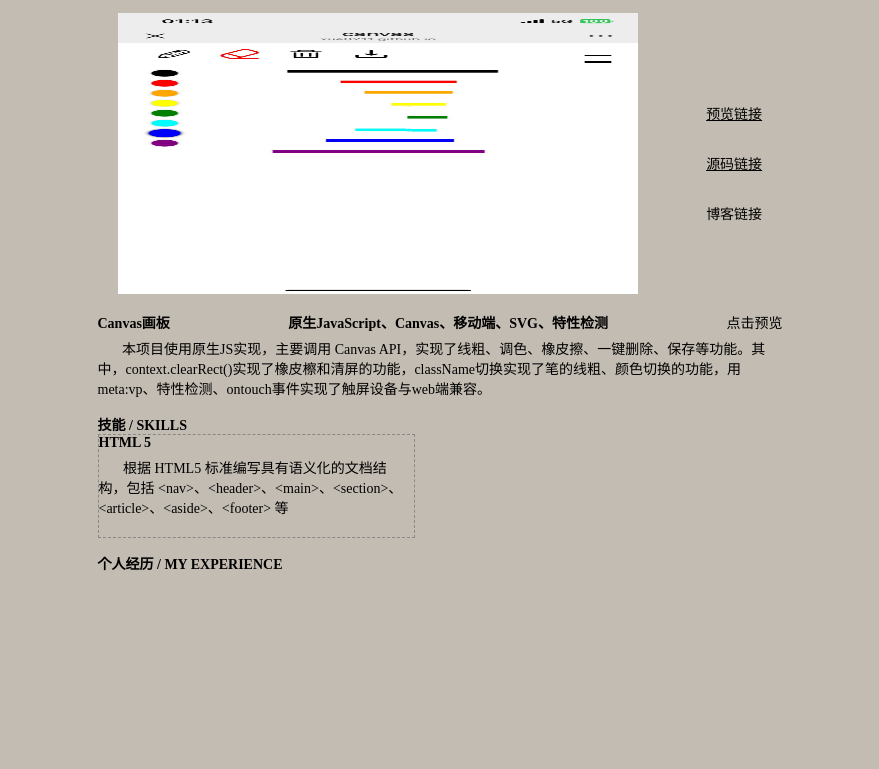
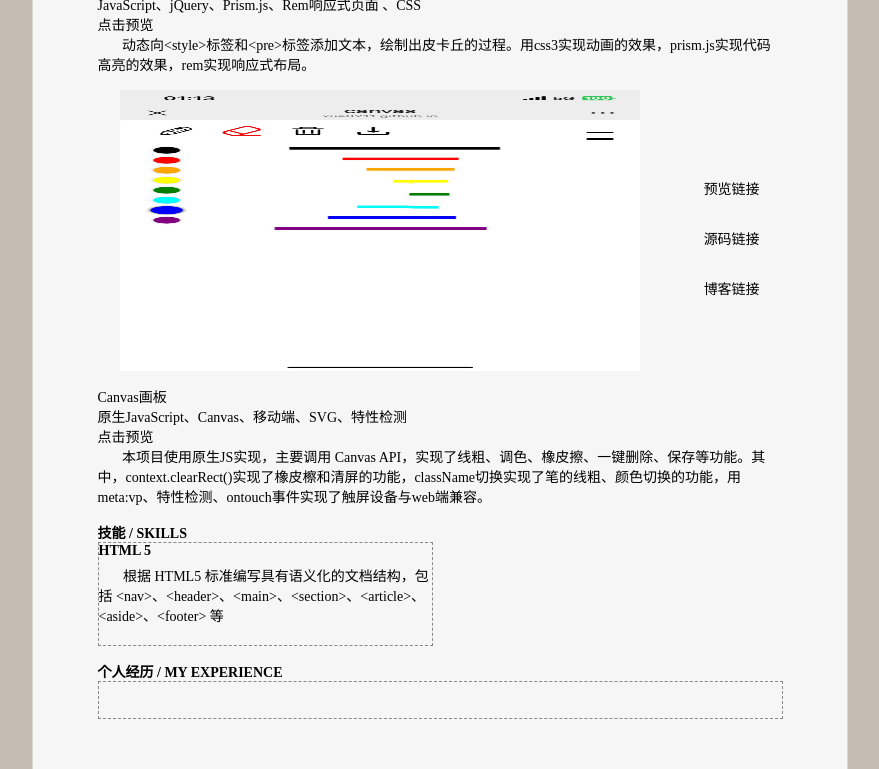
Before and after one commit to xue0211/MyResume, a plain HTML site: page src/index.html in a window 1280 px wide. Shown: the part 1810-2579 px from the top of the page, without its empty margins (200-1079 px from the left). Before the commit the page ends 2399 px from the top, so only its background shows below. Drawn offline with nearby package versions, Linux system fonts and the light colour scheme.

Commit message:
排版基本完成

```diff
--- a/src/css/index.css
+++ b/src/css/index.css
@@ -1,24 +1,12 @@
-* {
-    margin: 0;
-    padding: 0;
-    box-sizing: border-box
-}
-
-*::before {
-    box-sizing: border-box
-}
-
-*::after {
-    box-sizing: border-box
-}
+* { margin: 0; padding: 0; box-sizing: border-box }
+*::before { box-sizing: border-box }
+*::after { box-sizing: border-box }
 
 a,
 ul,
 ol,
 button {
-    list-style: none;
-    color: inherit;
-    outline: none;
+    list-style: none;text-decoration: none;color:inherit;
 }
 
 body {
@@ -30,7 +18,7 @@ body {
     margin: 0 auto;
     width: 1100px;
     height: 1600px;
-    background: rgb(195, 188, 178);  /*可改*/
+   /* background: rgb(195, 188, 178);  /*可改*/
     position: relative;
 }
 
@@ -50,7 +38,6 @@ body {
 /***main resume***/
 main{
     width: 815px;
-    height: 1480px;
     background: rgb(246, 246, 246);  /*可改*/
     position: absolute;
     margin: 60px 0;
@@ -60,11 +47,11 @@ main{
 }
 .resume {
     width: 685px;
-    height: 950px;
-    position: absolute;
-    top: 35%;
-    left: 50%;
-    transform: translate(-50%, -50%);
+    position: relative;
+    top:0;
+    left:50%;
+    transform: translateX(-50%);
+    margin:50px 0;
 }
 
 .resume .info {
@@ -79,7 +66,7 @@ main{
     margin: 10px 0;
 }
 
-.name {
+.infoShow .name {
     display: flex;
     flex-direction: column;
     justify-content: center;
@@ -88,31 +75,33 @@ main{
 
 }
 
-.name h1 {
-    font-size: 24px;
-    margin-bottom: 5px;
+.infoShow .name h1 {
+    font-size:36px;
+    margin-bottom:8px;
 }
 
-.infomation {
+.infoShow .infomation {
 
     margin-left: 60px;
 }
 
-.iconAndContent {
-    font-size: 13px;
+.infoShow .infomation .iconAndContent {
+    font-size: 14px;
     display: flex;
     flex-direction: row;
     margin: 2px 0;
 }
 
-.icon {
+.infoShow .infomation .icon {
     margin-right: 10px;
     margin-top: 2px;
 
 }
 
 .statementShow p {
-    width: 100%;
+    border:1px dashed #888;
+    padding: 10px 0;
+    margin-bottom: 10px;
 }
 
 .projectShow .pictureAndLink{
@@ -139,36 +128,26 @@ main{
     width:520px;
     height:281px;
     position: relative;
-    margin-bottom:18px;
+    margin-bottom:15px;
+}
+.projectShow .content{
+    position: relative;
+    top:0;
+    left:50%;
+    transform: translateX(-50%);
+    padding:0 20px;
+}
+.projectShow .content .project{
+    margin:5px 0;
 }
 
-.projectName {
-    display: flex;
-    flex-direction: row;
-    justify-content: space-between;
-    margin-bottom: 6px;
+.projectShow .content strong{
+    padding-right:5px;
 }
 
-.projectShow .projectName p:nth-child(2) {
-    font-size: 14px;
-    font-weight: bold;
-}
 
-.projectShow .projectName p:nth-child(1) {
-    font-size: 14px;
-    font-weight: bold;
-}
-
-.projectShow .projectName a {
-    cursor: pointer;
-}
-
-.projectShow .projectName a:hover {
-    color: blue;
-}
-
-.projectShow .projectDescribe {
-    width: 100%;
+.projectShow .projectDescribe{
+    width:100%;
     margin-bottom: 16px;
 }
 
@@ -178,11 +157,12 @@ main{
     flex-wrap: wrap;
     justify-content: space-between;
 }
-
+.skills ul li{
+    width:49%;
+}
 .skillShow .skillName {
     display: flex;
     flex-direction: row;
-    width: 315px;
     justify-content: space-between;
 }
 
@@ -192,10 +172,9 @@ main{
 
 .skillShow .skillDescribe {
     display: block;
-    width: 315px;
-    height: 80px;
+    height:80px;
     margin-top: 6px;
-    overflow: hidden;
+    overflow:hidden;
 }
 
 .skillShow {
```
